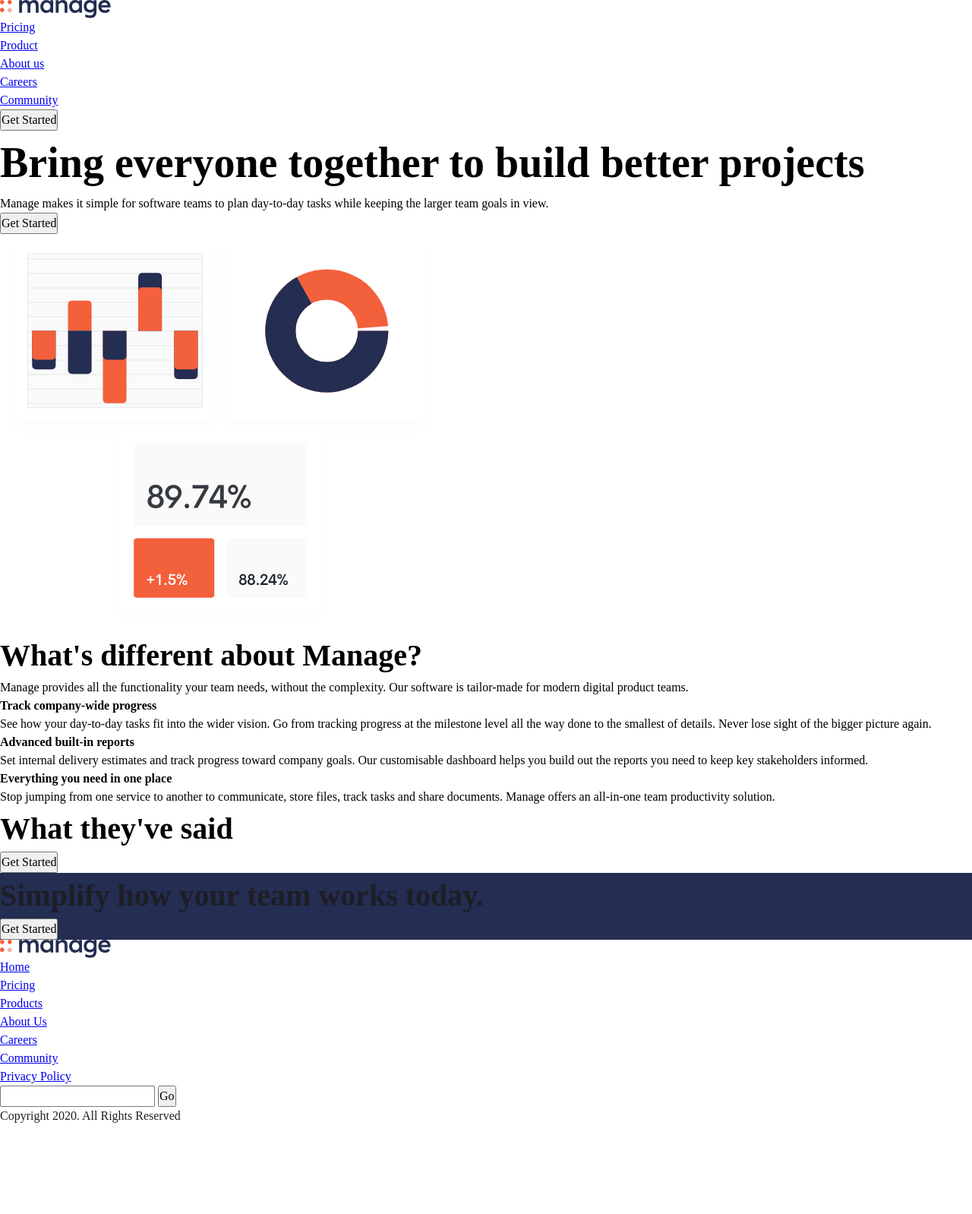
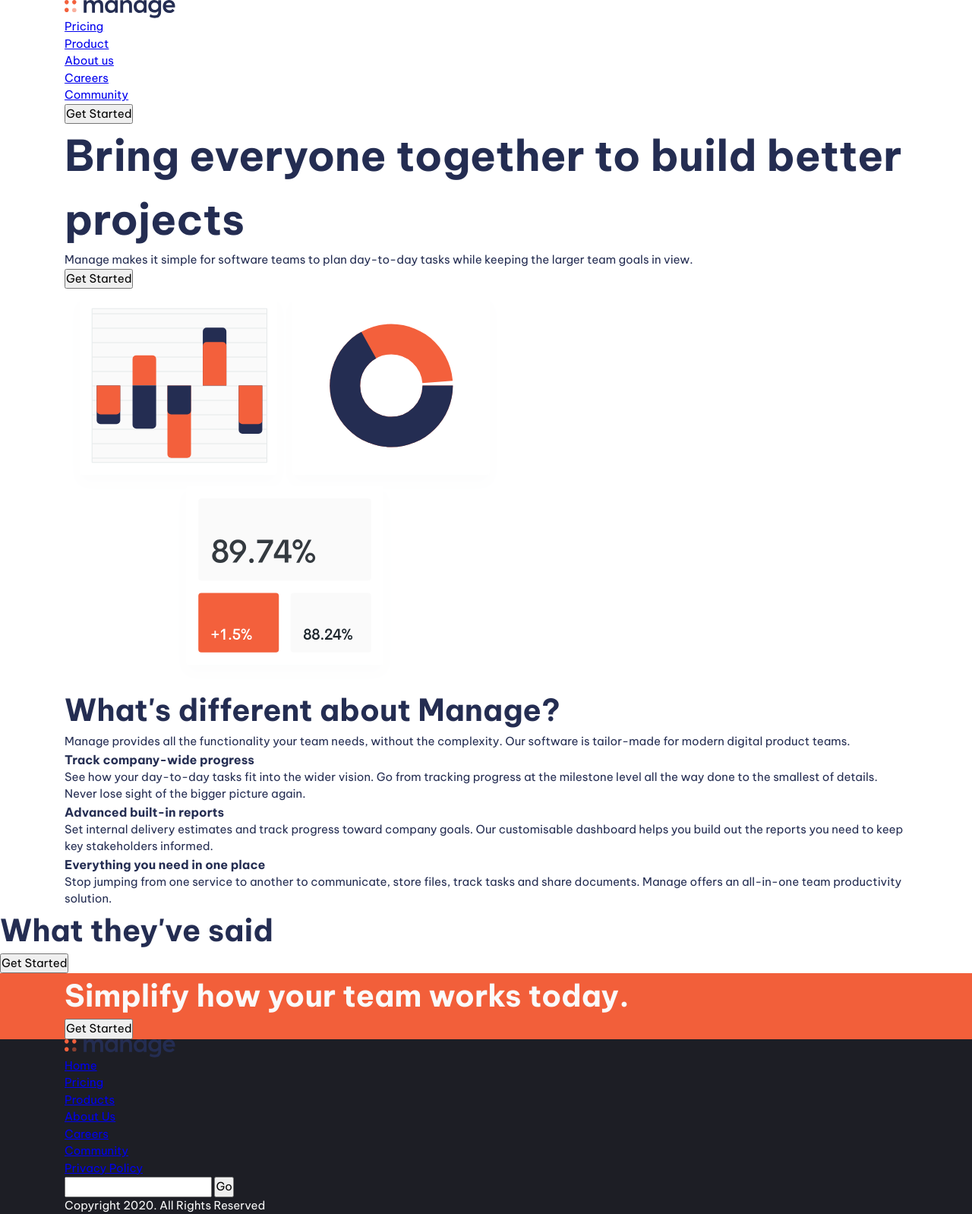
Before and after one commit to Lewis-mbui/fem-manage-landing-page, a website built with Vite: page index.html in a window 1280 px wide. Shown: the whole page at 76% size. Before the commit the page ends 1481 px from the top, so only its background shows below. Built offline with nearby package versions, Linux system fonts and the light colour scheme.

Commit message:
Add styling for container utility class

```diff
--- a/index.html
+++ b/index.html
@@ -16,8 +16,7 @@
   <body>
     <header class="primary-header">
       <div class="container">
-        <a href="#">
-          <img src="images/logo.svg" alt="Manage" />
+        <a href="#"> <img src="images/logo.svg" alt="Manage" /></a>
         <nav class="primary-navigation">
           <ul role="list" class="nav-list">
             <li><a href="#">Pricing</a></li>
@@ -28,7 +27,6 @@
           </ul>
         </nav>
         <button class="button">Get Started</button>
-        </a>
       </div>
     </header>
 
@@ -107,7 +105,7 @@
         <button class="button">Get Started</button>
       </section>
 
-      <section class="cta | bg-primary-400 text-neutral-100">
+      <section class="cta | bg-accent-400 text-neutral-100">
         <div class="container">
           <div class="even-columns">
             <div>
--- a/src/style.css
+++ b/src/style.css
@@ -4,8 +4,9 @@
 
   --clr-primary-400: hsl(228, 39%, 23%);
 
-  --clr-neutral-100: hsl(233, 12%, 13%);
-  --clr-neutral-900: hsl(0, 0%, 98%);
+  --clr-neutral-100: hsl(0, 0%, 98%);
+  --clr-neutral-900: hsl(233, 12%, 13%);
+
 
   --ff-primary: 'Be Vietnam Pro', sans-serif;
 
@@ -117,7 +118,7 @@ svg {
 .text-neutral-100 {
   color: var(--clr-neutral-100);
 }
-.text-primary-900 {
+.text-neutral-900 {
   color: var(--clr-neutral-900);
 }
 
@@ -133,7 +134,7 @@ svg {
 .bg-neutral-100 {
   background-color: var(--clr-neutral-100);
 }
-.bg-primary-900 {
+.bg-neutral-900 {
   background-color: var(--clr-neutral-900);
 }
 
@@ -152,3 +153,18 @@ svg {
 .fs-400 { font-size: var(--fs-400) }
 .fs-500 { font-size: var(--fs-500) }
 .fs-600 { font-size: var(--fs-600) }
+
+.container {
+  --max-width: 1110px;
+  --padding: 1rem;
+
+  width: min(var(--max-width), 100% - (var(--padding) * 2));
+  margin-inline: auto;
+}
+
+/* General Styling */
+body {
+  font-size: var(--fs-body);
+  font-family: var(--ff-body);
+  color: var(--clr-primary-400);
+}
```
Lines whose indentation alone changed are shown as unchanged.
